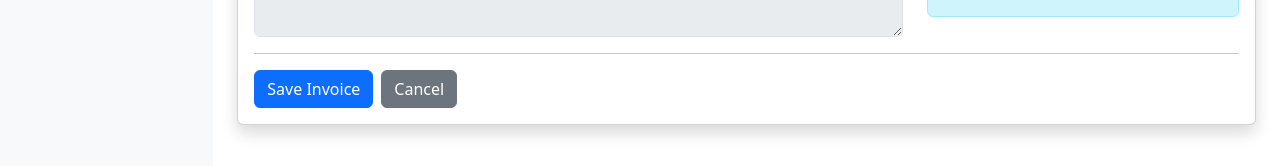
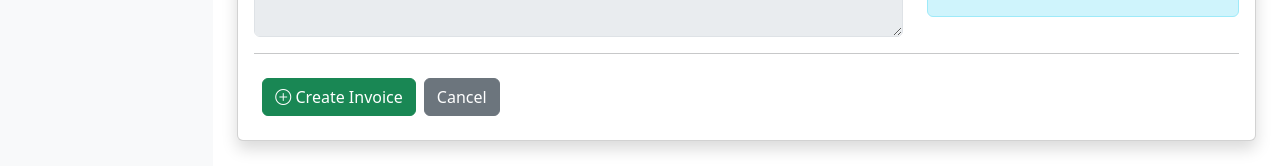
Before and after one commit to sureshwebdev22/schoolinvoice, an Angular app: page /invoices/view-invoice/1 in a window 1280 px wide. Shown: the part 572-738 px from the top of the page. Built offline with nearby package versions, Linux system fonts and the light colour scheme; no server answers; sample sign-in values are in the browser's storage.

Commit message:
invoice changes

```diff
--- a/src/app/invoices/list-invoices/list-invoices.html
+++ b/src/app/invoices/list-invoices/list-invoices.html
@@ -102,9 +102,9 @@
           <i class="bi bi-pencil-square"></i>
         </button>
 
-        <button class="btn btn-sm btn-outline-info" title="Create Invoice">
-          <i class="bi bi-receipt"></i>
-        </button>
+       <button class="btn btn-success" (click)="createInvoice()">
+        <i class="bi bi-plus-circle"></i> Create Invoice
+      </button>
       </td>
 
     </tr>
--- a/src/app/invoices/list-invoices/list-invoices.ts
+++ b/src/app/invoices/list-invoices/list-invoices.ts
@@ -105,7 +105,7 @@ export class ListInvoices {
   }
 
   editInvoice(invoiceId: any) {
-    this.router.navigate(['/edit-invoice', invoiceId]);
+    this.router.navigate([`/edit-invoice/${invoiceId}`]);
   }
 
   deleteInvoice(invoiceId: any) {
@@ -123,7 +123,7 @@ export class ListInvoices {
   }
 
   viewInvoice(invoiceId: any) {
-    this.router.navigate(['/view-invoice/', invoiceId]);
+    this.router.navigate([`invoices/view-invoice/${invoiceId}`]);
   }
 
 
--- a/src/app/invoices/view-invoice/view-invoice.html
+++ b/src/app/invoices/view-invoice/view-invoice.html
@@ -172,16 +172,11 @@ Grand Total :Total Amount
 
 <hr>
 
+<button class="btn btn-success m-2" (click)="createInvoice()">
+        <i class="bi bi-plus-circle"></i> Create Invoice
+      </button>
 <button
-class="btn btn-primary me-2"
->
-
-Save Invoice
-
-</button>
-
-<button
-class="btn btn-secondary">
+class="btn btn-secondary" (click)="cancelInvoice()">
 
 Cancel
 
--- a/src/app/invoices/view-invoice/view-invoice.ts
+++ b/src/app/invoices/view-invoice/view-invoice.ts
@@ -5,7 +5,7 @@ import { Alertservice } from '../../services/alertservice';
 //import { StudentServices } from '../../services/student-services';
 import { StudentServices } from '../../services/student-services';
 //import { ActivatedRoute } from '@angular/router';
-import { ActivatedRoute } from '@angular/router';
+import { ActivatedRoute, Router } from '@angular/router';
 import { Invoice } from '../../services/invoice';
 import { CommonModule } from '@angular/common';
 import { disabled } from '@angular/forms/signals';
@@ -35,6 +35,7 @@ export class ViewInvoice {
   private studentService = inject(StudentServices);
   private invoiceService = inject(Invoice);
   private alertService = inject(Alertservice);
+  private router = inject(Router);
 
   ngOnInit(): void {
 
@@ -125,7 +126,12 @@ export class ViewInvoice {
     invoiceItemsArray.removeAt(index);
   }  */
 
-  saveInvoice() {
+  createInvoice() {
+    this.router.navigateByUrl('/invoices/create');
 
   }
+  cancelInvoice() {
+    // Navigate back to the invoice list or previous page
+    window.history.back();
+  }
 }
```
